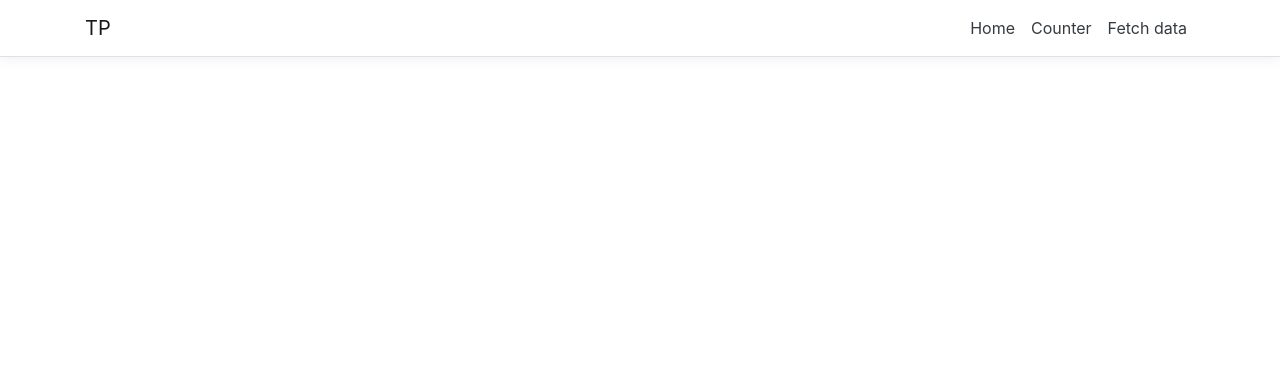
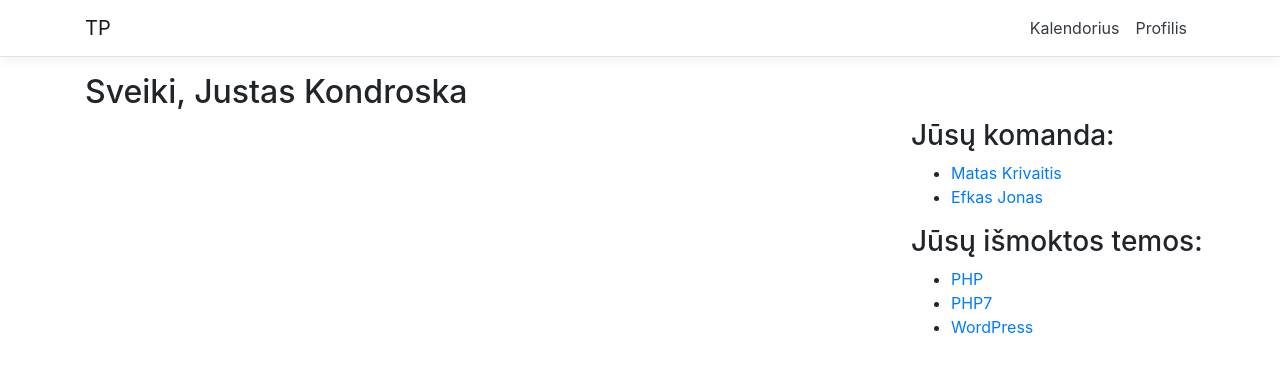
Before and after one commit to bagdaddy/pskProject, a React (Create React App) app in the folder ClientApp/: page /profile in a window 1280 px wide. Shown: the top 372 px of the page. Built offline with nearby package versions, Linux system fonts and the light colour scheme.

Commit message:
pora dump komponentu, prisijungusio darbuotojo profilis

```diff
--- a/ClientApp/src/App.js
+++ b/ClientApp/src/App.js
@@ -4,6 +4,7 @@ import { Layout } from './components/Layout';
 import { Home } from './components/Home';
 import { FetchData } from './components/FetchData';
 import { Counter } from './components/Counter';
+import Employee from './components/Employee';
 
 export default class App extends Component {
   static displayName = App.name;
@@ -13,6 +14,7 @@ export default class App extends Component {
       <Layout>
         <Route exact path='/' component={Home} />
         <Route path='/counter' component={Counter} />
+        <Route path='/profile' component={Employee} />
         <Route path='/fetch-data' component={FetchData} />
       </Layout>
     );
--- /dev/null
+++ b/ClientApp/src/components/Employee.js
@@ -0,0 +1,77 @@
+import React from 'react';
+import TeamList from './TeamList';
+import SubjectList from './SubjectList';
+import * as qs from 'query-string';
+
+//Tures pakeisti api callas
+const user = {
+    name: "Justas Kondroska",
+    id: 0,
+    team: [
+        {
+            name: "Matas Krivaitis",
+            id: 1
+        },
+        {
+            name: "Efkas Jonas",
+            id: 2
+        }
+    ],
+    subjects: [
+        {
+            parent: null,
+            name: "PHP",
+            id: 1
+        },
+        {
+            parent: 1,
+            name: "PHP7",
+            id: 2
+        },
+        {
+            parent: null,
+            name: "WordPress",
+            id: 3
+        }
+    ]
+  };
+
+const Employee = props => {
+    const parsed = qs.parse(window.location.search);
+    let userProfile;
+    if(Object.keys(parsed).length === 0)
+        //gauti prisijungusio userio duomenis per api
+        userProfile = user;
+    else{
+        //gauti userio duomenis per api
+        userProfile = user;
+    }
+
+    if(userProfile){
+        return (
+            <div>
+                <h2>Sveiki, {userProfile.name}</h2>
+                <div className="row">
+                    <div className="col-lg-6 col-md-6 sidebar right">
+                        <TeamList team={userProfile.team} />
+                        <SubjectList subjects={userProfile.subjects} />
+                    </div>
+                </div>
+            </div>
+        );
+    }else{
+        return(
+            <div>
+                <h2>Šio profilio matyti negalite</h2>
+            </div>
+        )
+    }
+
+};
+
+// ReactDOM.render(
+//     <Employee/>,
+//     document.getElementById("profile")
+// );
+
+export default Employee;
--- a/ClientApp/src/components/NavMenu.js
+++ b/ClientApp/src/components/NavMenu.js
@@ -31,13 +31,10 @@ export class NavMenu extends Component {
             <Collapse className="d-sm-inline-flex flex-sm-row-reverse" isOpen={!this.state.collapsed} navbar>
               <ul className="navbar-nav flex-grow">
                 <NavItem>
-                  <NavLink tag={Link} className="text-dark" to="/">Home</NavLink>
+                  <NavLink tag={Link} className="text-dark" to="/">Kalendorius</NavLink>
                 </NavItem>
                 <NavItem>
-                  <NavLink tag={Link} className="text-dark" to="/counter">Counter</NavLink>
-                </NavItem>
-                <NavItem>
-                  <NavLink tag={Link} className="text-dark" to="/fetch-data">Fetch data</NavLink>
+                  <NavLink tag={Link} className="text-dark" to="/profile">Profilis</NavLink>
                 </NavItem>
               </ul>
             </Collapse>
--- /dev/null
+++ b/ClientApp/src/components/SubjectList.js
@@ -0,0 +1,20 @@
+import React from 'react';
+
+const SubjectList = props => {
+    return (
+        <div>
+            <h3>Jūsų išmoktos temos:</h3>
+            <ul>
+                {props.subjects.map(subject => (
+                    <li key={subject.id}>
+                        <a href={"/subject?id=" + subject.id}>{subject.name}</a>
+                    </li>
+                ))}
+
+            </ul>
+        </div>
+
+    );
+};
+
+export default SubjectList;
--- /dev/null
+++ b/ClientApp/src/components/TeamList.js
@@ -0,0 +1,24 @@
+import React, { Component, useEffect, useState } from 'react';
+import ReactDOM from 'react-dom';
+
+const TeamList = props => {
+    if(props.team.length > 0){
+        return (
+            <div>
+                <h3>Jūsų komanda:</h3>
+                <ul>
+                    {props.team.map(employee => (
+                        <li key={employee.id}>
+                            <a href={"/profile?id=" + employee.id}>{employee.name}</a>
+                        </li>
+                    ))}
+                </ul>
+            </div>
+        )
+    }else{
+
+    }
+
+};
+
+export default TeamList;
--- /dev/null
+++ b/ClientApp/src/css/style.css
@@ -0,0 +1,5 @@
+
+.sidebar.right{
+    position:fixed;
+    left:70%;
+}
--- a/ClientApp/src/index.js
+++ b/ClientApp/src/index.js
@@ -2,7 +2,8 @@ import 'bootstrap/dist/css/bootstrap.css';
 import React from 'react';
 import ReactDOM from 'react-dom';
 import { BrowserRouter } from 'react-router-dom';
-import App from './App';
+import App from './App.js';
+import './css/style.css';
 import registerServiceWorker from './registerServiceWorker';
 
 const baseUrl = document.getElementsByTagName('base')[0].getAttribute('href');
```
Also changed, not shown: 1 other file (tests, documents, lock files or other folders).
